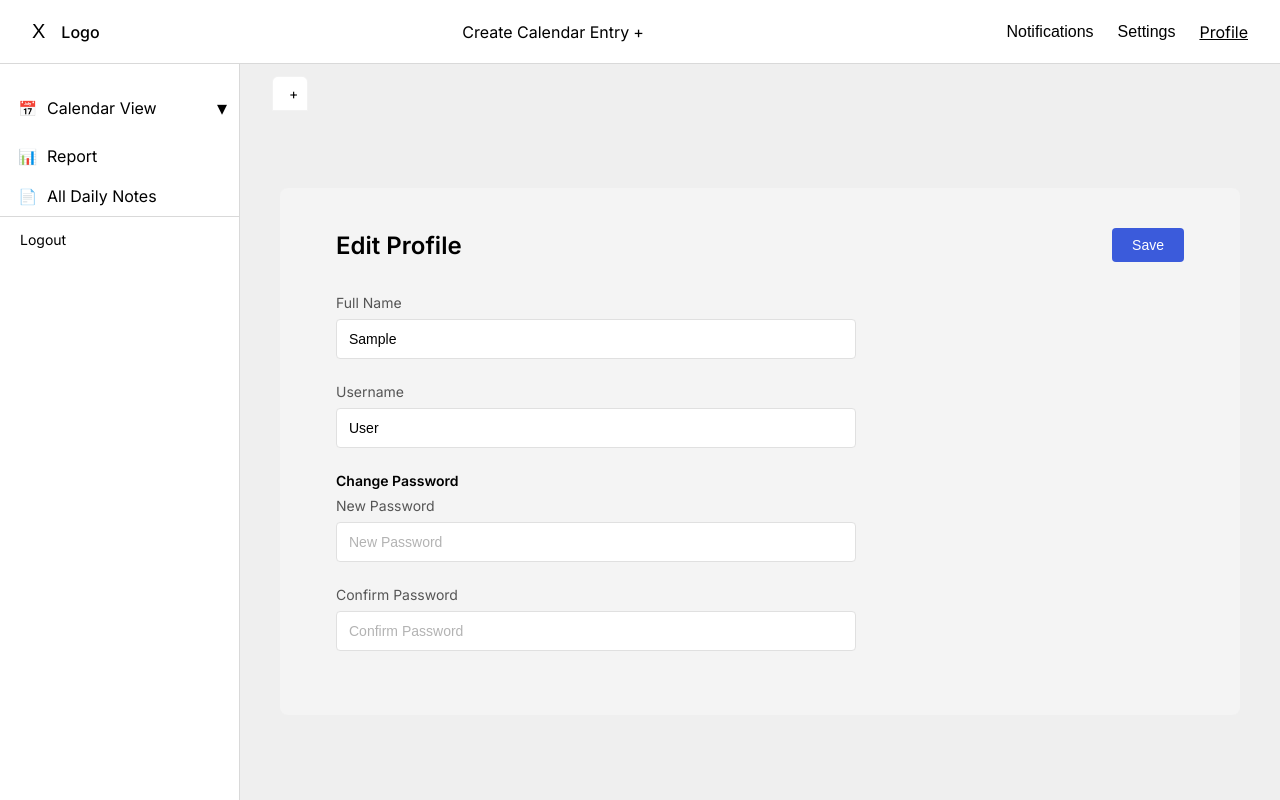
After one commit to Babajideshadare/one_kalenda, a Django app: page /profile/edit/ in a window 1280 px wide. The commit adds this page. Run offline with Django 5.2, Linux system fonts and the light colour scheme; the visitor is signed in with stand-in values (Sample User, id 1).

Commit message:
Split profile into read-only and edit page with password change

```diff
--- a/habits/forms.py
+++ b/habits/forms.py
@@ -36,7 +36,7 @@ class RegisterForm(forms.Form):
         email = self.cleaned_data['email'].lower()
         password = self.cleaned_data['password1']
 
-        user = User.create_user(
+        user = User.objects.create_user(
             username=email,   # use email as username
             email=email,
             password=password,
@@ -46,46 +46,59 @@ class RegisterForm(forms.Form):
         return user
 
 
-class ProfileForm(forms.Form):
+class EditProfileForm(forms.Form):
     """
-    Edit profile:
-    - Name      -> user.first_name
-    - Username  -> user.last_name (display handle only)
-    - Email     -> user.email AND user.username (login identifier)
+    Edit profile details and optionally change password.
+    - full_name -> user.first_name
+    - username  -> user.last_name (display handle)
+    - new_password1/new_password2 -> user.set_password if provided
     """
-    name = forms.CharField(max_length=150, required=False, label='Name')
+    full_name = forms.CharField(max_length=150, required=True, label='Full Name')
     username = forms.CharField(max_length=150, required=False, label='Username')
-    email = forms.EmailField(required=True, label='Email')
+    new_password1 = forms.CharField(
+        label='New Password',
+        required=False,
+        widget=forms.PasswordInput,
+    )
+    new_password2 = forms.CharField(
+        label='Confirm Password',
+        required=False,
+        widget=forms.PasswordInput,
+    )
 
     def __init__(self, *args, **kwargs):
         self.user = kwargs.pop('user')
         super().__init__(*args, **kwargs)
 
-        self.fields['name'].initial = self.user.first_name or ''
+        self.fields['full_name'].initial = self.user.first_name or ''
         self.fields['username'].initial = self.user.last_name or ''
-        self.fields['email'].initial = self.user.email or ''
 
-        # Match UI placeholder
-        self.fields['username'].widget.attrs['placeholder'] = 'No Username'
+    def clean(self):
+        cleaned = super().clean()
+        p1 = cleaned.get('new_password1')
+        p2 = cleaned.get('new_password2')
 
-    def clean_email(self):
-        email = (self.cleaned_data.get('email') or '').lower()
-        if not email:
-            raise forms.ValidationError("Email is required.")
+        if p1 or p2:
+            # If one is filled, both must be and they must match
+            if not p1 or not p2:
+                raise forms.ValidationError("Please enter the new password twice.")
+            if p1 != p2:
+                raise forms.ValidationError("New password and confirmation do not match.")
+            if len(p1) < 8:
+                raise forms.ValidationError("Password must be at least 8 characters long.")
 
-        # Email is also used as username for login, so must be unique
-        if User.objects.filter(username=email).exclude(pk=self.user.pk).exists():
-            raise forms.ValidationError("An account with this email already exists.")
-        return email
+        return cleaned
 
     def save(self):
-        name = (self.cleaned_data.get('name') or '').strip()
+        full_name = (self.cleaned_data.get('full_name') or '').strip()
         username = (self.cleaned_data.get('username') or '').strip()
-        email = self.cleaned_data['email'].lower()
+        new_password = self.cleaned_data.get('new_password1')
 
-        self.user.first_name = name
+        self.user.first_name = full_name
         self.user.last_name = username
-        self.user.email = email
-        self.user.username = email  # keep login identifier in sync
+
+        if new_password:
+            self.user.set_password(new_password)
+
         self.user.save()
         return self.user
--- a/habits/urls.py
+++ b/habits/urls.py
@@ -13,6 +13,7 @@ urlpatterns = [
 
     # Profile
     path('profile/', views.profile, name='profile'),
+    path('profile/edit/', views.edit_profile, name='edit_profile'),
 
     # Calendar entries
     path('entries/create/', views.create_calendar_entry, name='create_calendar_entry'),
--- a/habits/views.py
+++ b/habits/views.py
@@ -1,12 +1,12 @@
 import calendar
 from datetime import date, datetime
 
-from django.contrib.auth import login
+from django.contrib.auth import login, update_session_auth_hash
 from django.contrib.auth.decorators import login_required
 from django.shortcuts import render, redirect, get_object_or_404
 
 from .models import CalendarEntry, CalendarDay
-from .forms import RegisterForm, ProfileForm
+from .forms import RegisterForm, EditProfileForm
 
 
 @login_required
@@ -232,14 +232,25 @@ def register(request):
 @login_required
 def profile(request):
     """
-    Profile page: edit name, username (display handle), and email.
+    Read-only profile page showing basic user info + Edit Profile button.
+    """
+    return render(request, 'habits/profile.html')
+
+
+@login_required
+def edit_profile(request):
+    """
+    Edit profile details (full name, username) and optionally change password.
     """
     if request.method == 'POST':
-        form = ProfileForm(request.POST, user=request.user)
+        form = EditProfileForm(request.POST, user=request.user)
         if form.is_valid():
-            form.save()
+            user = form.save()
+            # If password was changed, keep the user logged in
+            if form.cleaned_data.get('new_password1'):
+                update_session_auth_hash(request, user)
             return redirect('profile')
     else:
-        form = ProfileForm(user=request.user)
+        form = EditProfileForm(user=request.user)
 
-    return render(request, 'habits/profile.html', {'form': form})
+    return render(request, 'habits/edit_profile.html', {'form': form})
--- a/static/css/styles.css
+++ b/static/css/styles.css
@@ -721,3 +721,48 @@ body {
     font-size: 12px;
     color: #d9534f;
 }
+
+/* Read-only value box on profile page */
+.profile-field-value {
+    min-height: 40px;
+    padding: 8px 12px;
+    border-radius: 4px;
+    border: 1px solid #e0e0e0;
+    background-color: #ffffff;
+    font-size: 14px;
+    display: flex;
+    align-items: center;
+}
+
+/* Make "Edit Profile" link look like the blue button */
+.profile-edit-link {
+    display: inline-block;
+    text-decoration: none;
+    text-align: center;
+}
+
+/* Edit Profile header row (title + Save button) */
+.profile-edit-header {
+    display: flex;
+    justify-content: space-between;
+    align-items: center;
+    margin-bottom: 32px;
+}
+
+.profile-edit-header h2 {
+    font-size: 24px;
+    font-weight: 600;
+    color: #000000;
+}
+
+.profile-save-btn {
+    margin-top: 0;
+}
+
+/* "Change Password" label */
+.profile-section-label {
+    font-size: 14px;
+    font-weight: 600;
+    color: #000000;
+    margin: 8px 0 8px 0;
+}
--- /dev/null
+++ b/templates/habits/edit_profile.html
@@ -0,0 +1,86 @@
+{% extends 'base.html' %}
+
+{% block content %}
+<div class="profile-container">
+    <div class="profile-card">
+        <div class="profile-edit-header">
+            <h2>Edit Profile</h2>
+            <button type="submit" form="edit-profile-form" class="profile-primary-btn profile-save-btn">
+                Save
+            </button>
+        </div>
+
+        <form method="post" id="edit-profile-form" class="profile-form">
+            {% csrf_token %}
+
+            {% if form.non_field_errors %}
+                <div class="field-error">
+                    {{ form.non_field_errors.0 }}
+                </div>
+            {% endif %}
+
+            <div class="profile-field-group">
+                <label for="{{ form.full_name.id_for_label }}">Full Name</label>
+                <input
+                    type="text"
+                    name="{{ form.full_name.name }}"
+                    id="{{ form.full_name.id_for_label }}"
+                    value="{{ form.full_name.value|default_if_none:form.fields.full_name.initial }}"
+                    class="profile-input"
+                    placeholder="Your First Name"
+                >
+                {% if form.full_name.errors %}
+                    <div class="field-error">{{ form.full_name.errors.0 }}</div>
+                {% endif %}
+            </div>
+
+            <div class="profile-field-group">
+                <label for="{{ form.username.id_for_label }}">Username</label>
+                <input
+                    type="text"
+                    name="{{ form.username.name }}"
+                    id="{{ form.username.id_for_label }}"
+                    value="{{ form.username.value|default_if_none:form.fields.username.initial }}"
+                    class="profile-input"
+                    placeholder="Your First Name"
+                >
+                {% if form.username.errors %}
+                    <div class="field-error">{{ form.username.errors.0 }}</div>
+                {% endif %}
+            </div>
+
+            <div class="profile-section-label">
+                Change Password
+            </div>
+
+            <div class="profile-field-group">
+                <label for="{{ form.new_password1.id_for_label }}">New Password</label>
+                <input
+                    type="password"
+                    name="{{ form.new_password1.name }}"
+                    id="{{ form.new_password1.id_for_label }}"
+                    class="profile-input"
+                    placeholder="New Password"
+                >
+                {% if form.new_password1.errors %}
+                    <div class="field-error">{{ form.new_password1.errors.0 }}</div>
+                {% endif %}
+            </div>
+
+            <div class="profile-field-group">
+                <label for="{{ form.new_password2.id_for_label }}">Confirm Password</label>
+                <input
+                    type="password"
+                    name="{{ form.new_password2.name }}"
+                    id="{{ form.new_password2.id_for_label }}"
+                    class="profile-input"
+                    placeholder="Confirm Password"
+                >
+                {% if form.new_password2.errors %}
+                    <div class="field-error">{{ form.new_password2.errors.0 }}</div>
+                {% endif %}
+            </div>
+        </form>
+    </div>
+</div>
+{% endblock %}
```
Also changed, not shown: templates/habits/profile.html (+23 -46 lines).
